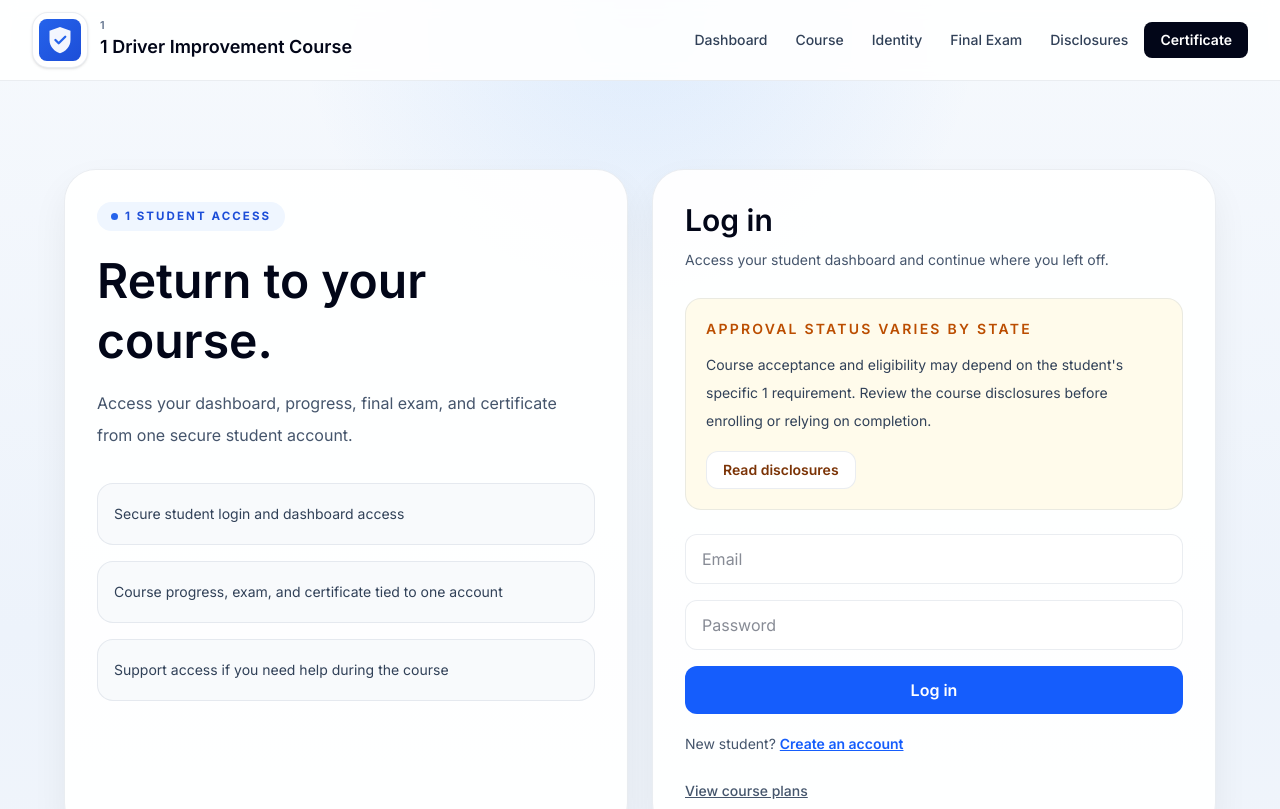
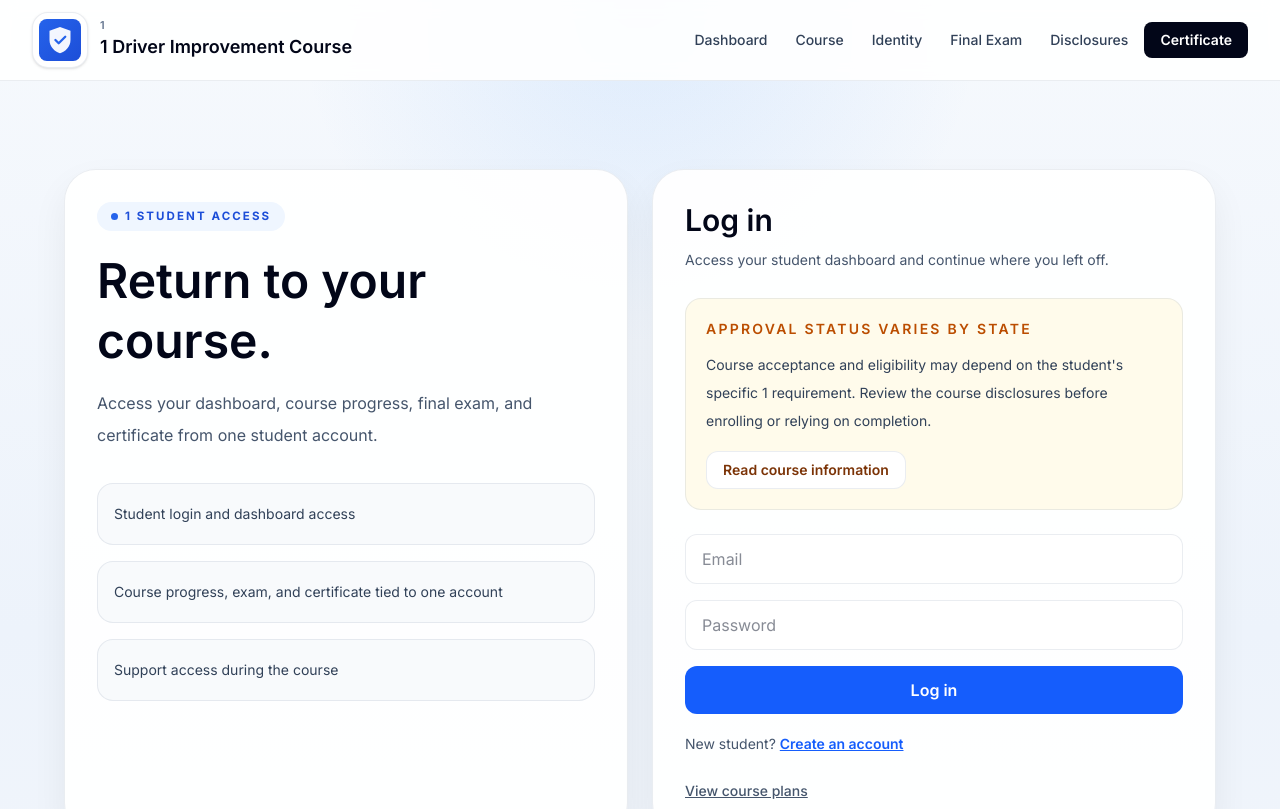
Before and after one commit to ankurfadia-ctrl/driver-course-platform, a Next.js app: page /1/login in a window 1280 px wide. Shown: the top 809 px of the page. Built offline with nearby package versions, Linux system fonts and the light colour scheme; no server answers.

Commit message:
Tighten public page copy

```diff
--- a/app/[state]/checkout/page.tsx
+++ b/app/[state]/checkout/page.tsx
@@ -19,7 +19,7 @@ function getStateDisplayName(state: string) {
 
 function getPlanDescription(plan: CoursePlan) {
   if (plan.includesPrioritySupport) {
-    return "Includes the full course, certificate eligibility, and priority support routing."
+    return "Includes the full course, certificate eligibility, and priority support."
   }
 
   return "Includes the full course and certificate eligibility."
@@ -174,7 +174,7 @@ export default function StateCheckoutPage() {
               Course enrollment and payment
             </h1>
             <p className="max-w-3xl leading-8 text-slate-600">
-              Review the available enrollment options below. Secure payment is completed through Stripe after you choose a plan.
+              Review the available course options below. Payment is completed securely through Stripe after you choose a plan.
             </p>
           </div>
 
@@ -185,7 +185,7 @@ export default function StateCheckoutPage() {
             <div className="mt-4 space-y-3 text-sm leading-7 text-slate-600">
               <p>Course access is a one-time purchase for this state.</p>
               <p>Seat-time, identity checks, and final exam rules still apply.</p>
-              <p>Students should confirm course acceptance for their specific requirement before relying on completion.</p>
+              <p>Students should confirm course acceptance for their specific requirement before enrolling.</p>
             </div>
           </div>
         </div>
@@ -304,7 +304,7 @@ export default function StateCheckoutPage() {
             Review course information before purchasing
           </h2>
           <p className="mt-3 max-w-3xl leading-7 text-slate-700">
-            Students should confirm course acceptance for their specific court, DMV, employer, or insurance need before enrolling. Identity checks, seat-time rules, and exam attempt limits may apply.
+            Students should confirm course acceptance for their specific court, DMV, employer, or insurance need before enrolling. Identity checks, seat-time rules, and exam limits may apply.
           </p>
           <div className="mt-5">
             <Link
--- a/app/[state]/login/page.tsx
+++ b/app/[state]/login/page.tsx
@@ -81,15 +81,15 @@ export default function LoginPage() {
           </h1>
           <p className="mt-4 max-w-xl text-base leading-8 text-slate-600">
             {mode === "login"
-              ? "Access your dashboard, progress, final exam, and certificate from one secure student account."
-              : "Create a student login to purchase access, track progress, and manage course completion."}
+              ? "Access your dashboard, course progress, final exam, and certificate from one student account."
+              : "Create a student account to purchase access and complete the course."}
           </p>
 
           <div className="mt-8 grid gap-4">
             {[
-              "Secure student login and dashboard access",
+              "Student login and dashboard access",
               "Course progress, exam, and certificate tied to one account",
-              "Support access if you need help during the course",
+              "Support access during the course",
             ].map((item) => (
               <div
                 key={item}
@@ -124,7 +124,7 @@ export default function LoginPage() {
               href={getDisclosuresRoute(state)}
               className="mt-4 inline-flex rounded-xl border border-amber-300 bg-white px-4 py-2 font-semibold text-amber-900 hover:bg-amber-100"
             >
-              Read disclosures
+              Read course information
             </Link>
           </div>
 
--- a/app/[state]/page.tsx
+++ b/app/[state]/page.tsx
@@ -20,8 +20,8 @@ export default async function StateHomePage({
             </h1>
             <p className="max-w-3xl text-lg leading-8 text-slate-600">
               Complete lessons online, satisfy the required seat time, take the
-              final exam, and unlock your completion certificate once course
-              requirements are met.
+              final exam, and access your certificate after completing the
+              course requirements.
             </p>
             <div className="flex flex-wrap gap-3">
               <Link
@@ -65,7 +65,7 @@ export default async function StateHomePage({
         {[
           ["Step 1", "Enroll and create your account", "Purchase course access and log in with your student account before beginning coursework."],
           ["Step 2", "Complete the required course time", "Work through the online lessons, remain active in the course, and satisfy the full time requirement."],
-          ["Step 3", "Pass the final exam and receive your certificate", "After you meet the course requirements and pass the exam, you can access your completion certificate."],
+          ["Step 3", "Pass the final exam and receive your certificate", "After you meet the course requirements and pass the exam, your certificate will be available in your account."],
         ].map(([step, title, body]) => (
           <div key={step} className="glass-panel rounded-[1.75rem] bg-white p-6">
             <div className="text-sm font-semibold uppercase tracking-[0.18em] text-slate-500">
--- a/app/page.tsx
+++ b/app/page.tsx
@@ -11,12 +11,12 @@ export default function HomePage() {
           <div className="space-y-6">
             <div className="section-label">Online Driver Improvement Courses</div>
             <h1 className="display-balance max-w-4xl text-5xl font-semibold tracking-tight text-slate-950 sm:text-6xl">
-              Online driver improvement courses with clear enrollment, course progress, and certificate completion.
+              Online driver improvement courses with clear enrollment and completion.
             </h1>
             <p className="max-w-3xl text-lg leading-8 text-slate-600">
               Students can create accounts, enroll online, complete coursework,
-              satisfy course requirements, take a final exam when applicable,
-              and receive a certificate after successful completion.
+              meet course requirements, take a final exam when required, and
+              receive a certificate after completion.
             </p>
             <div className="flex flex-wrap gap-3">
               <Link
@@ -44,9 +44,9 @@ export default function HomePage() {
             <div className="grid gap-4 p-6 sm:grid-cols-2 sm:p-8">
               {[
                 ["Enrollment", "Student accounts, secure payment, and protected course access"],
-                ["Course progress", "Seat-time tracking, lesson progression, and completion records"],
-                ["Final exam", "Exam timing, attempt controls, and completion requirements"],
-                ["Certificate", "Certificate delivery, verification, and student support access"],
+                ["Course progress", "Seat-time tracking, lesson progress, and completion records"],
+                ["Final exam", "Exam timing, attempt controls, and passing requirements"],
+                ["Certificate", "Certificate access, verification, and support information"],
               ].map(([title, body]) => (
                 <div
                   key={title}
@@ -103,7 +103,7 @@ export default function HomePage() {
                     {config.stateName}
                   </div>
                   <div className="mt-1 text-sm leading-6 text-slate-600">
-                    Online driver improvement course enrollment, course progress, final exam completion, certificate delivery, and support information.
+                    Online driver improvement course enrollment, progress tracking, final exam completion, and certificate access.
                   </div>
                 </Link>
               ))}
--- a/app/verify/page.tsx
+++ b/app/verify/page.tsx
@@ -35,7 +35,7 @@ export default function VerifyCertificateEntryPage() {
             Verify a course completion certificate
           </h1>
           <p className="max-w-2xl text-lg leading-8 text-slate-600">
-            Enter the certificate ID exactly as shown on the student’s certificate to confirm completion details.
+            Enter the certificate ID exactly as shown on the student&apos;s certificate to confirm completion details.
           </p>
         </div>
 
```
